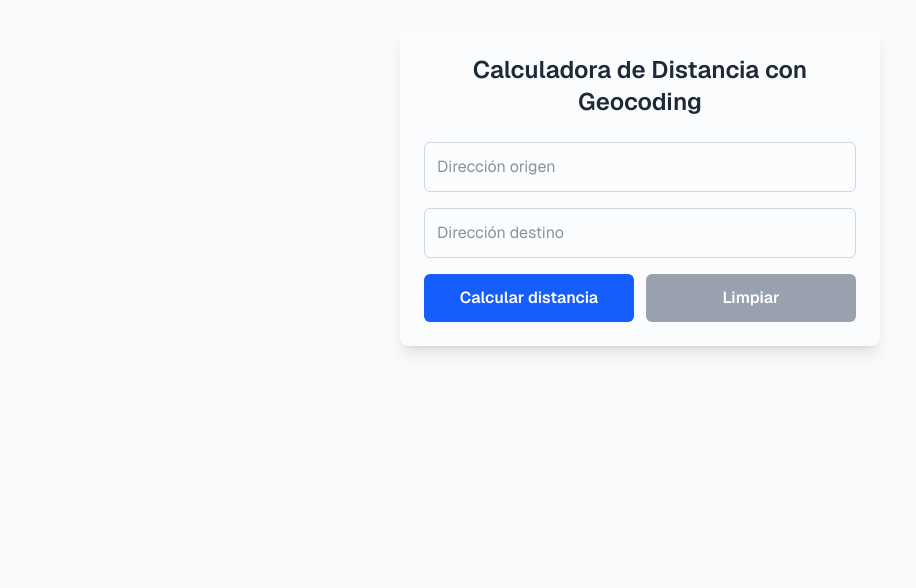
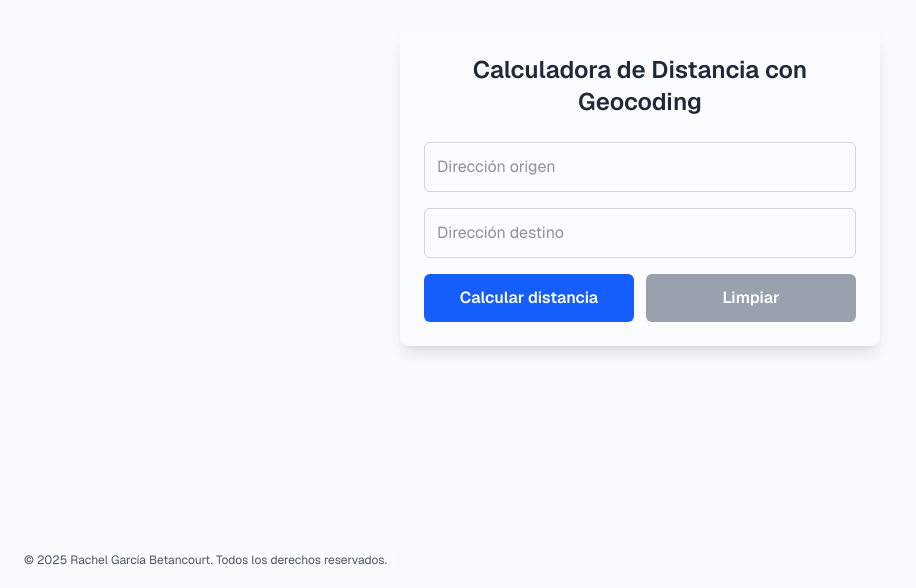
Before and after one commit to Rachx03/CalculadoraDistancia, a Next.js app: page / in a window 1280 px wide. Shown: the part 212-800 px from the top of the page, without its empty margins (0-916 px from the left). Built offline with nearby package versions, Linux system fonts and the light colour scheme.

Commit message:
aplicacion de licencia

```diff
--- a/app/components/calcularDistancia.jsx
+++ b/app/components/calcularDistancia.jsx
@@ -141,6 +141,10 @@ const CalcularDistanciaConGeocoding = () => {
         <p className="mt-4 text-center text-red-600 font-medium">{error}</p>
       )}
     </div>
+
+  </div>
+   <div className="absolute bottom-4 left-4 z-[9999] text-gray-600 text-xs select-none bg-white/30 backdrop-blur-sm rounded px-2 py-1">
+    © 2025 Rachel García Betancourt. Todos los derechos reservados.
   </div>
 </div>
 
```
